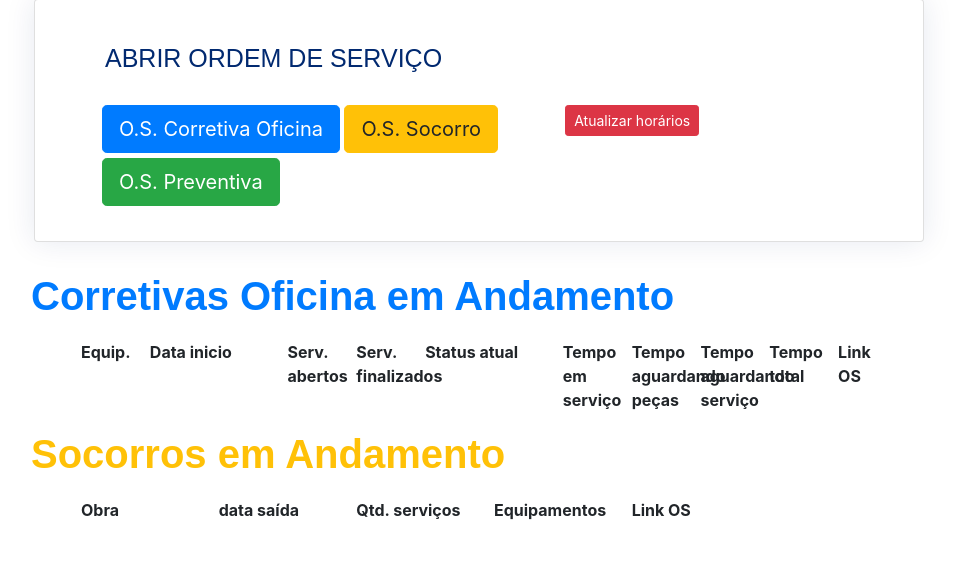
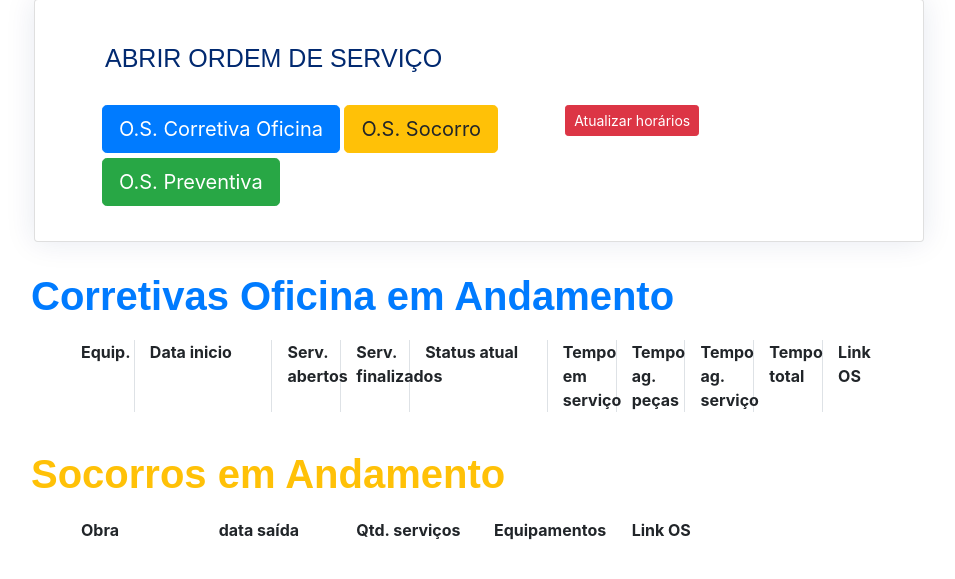
Before and after one commit to otaciliopires/KAITO_CONTROL, a Django app: page /manutencao/home_manutencao/ in a window 1280 px wide. Shown: the part 81-660 px from the top of the page, without its empty margins (311-1266 px from the left). Run offline with Django 4.2, Linux system fonts and the light colour scheme; data that the repository does not hold is empty; some libraries are stand-ins or nearby versions.

Commit message:
transfer

```diff
--- a/manutencao/templates/home_manutencao.html
+++ b/manutencao/templates/home_manutencao.html
@@ -102,19 +102,19 @@
          <div><h1 style='font-size:40px' class='text-primary'>Corretivas Oficina em Andamento</h1><div>
 
             <div class="col-xxl-6 col-md-12 font-weight-bold " style="" >
-               <div style='margin-bottom:10px;height:60px'class="">
+               <div style='margin-bottom:10px;height:80px'class="">
                   <div class="card-body">
                         <div class="d-flex">
 
-                              <div class="col-1">Equip.</div>
-                              <div class="col-2">Data inicio</div>
-                              <div class="col-1">Serv. abertos</div>
-                              <div class="col-1">Serv. finalizados</div>
-                              <div class="col-2"> Status atual</div>
-                              <div class="col-1">Tempo em serviço</div>
-                              <div class="col-1">Tempo aguardando peças</div>
-                              <div class="col-1">Tempo aguardando serviço</div>
-                              <div class="col-1">Tempo total</div>
+                              <div class="col-1 border-right">Equip.</div>
+                              <div class="col-2 border-right">Data inicio</div>
+                              <div class="col-1 border-right">Serv. abertos</div>
+                              <div class="col-1 border-right">Serv. finalizados</div>
+                              <div class="col-2 border-right"> Status atual</div>
+                              <div class="col-1 border-right">Tempo em serviço</div>
+                              <div class="col-1 border-right">Tempo ag. peças</div>
+                              <div class="col-1 border-right">Tempo ag. serviço</div>
+                              <div class="col-1 border-right">Tempo total</div>
                               <div class="col-1">
                                     Link OS
                               </div>
--- a/obras/views.py
+++ b/obras/views.py
@@ -55,7 +55,9 @@ def comentario(request, id):
     obra = Obras.objects.get(nome=abastecimento.obra)
     comment = request.POST.get('comentario')
 
-    abastecimento.observacao = request.user.first_name + ":" + abastecimento.observacao + "-" + comment
+    abastecimento.observacao = abastecimento.observacao+ "-" + request.user.first_name + ":" + comment
+
+
 
     abastecimento.save()
 
```
